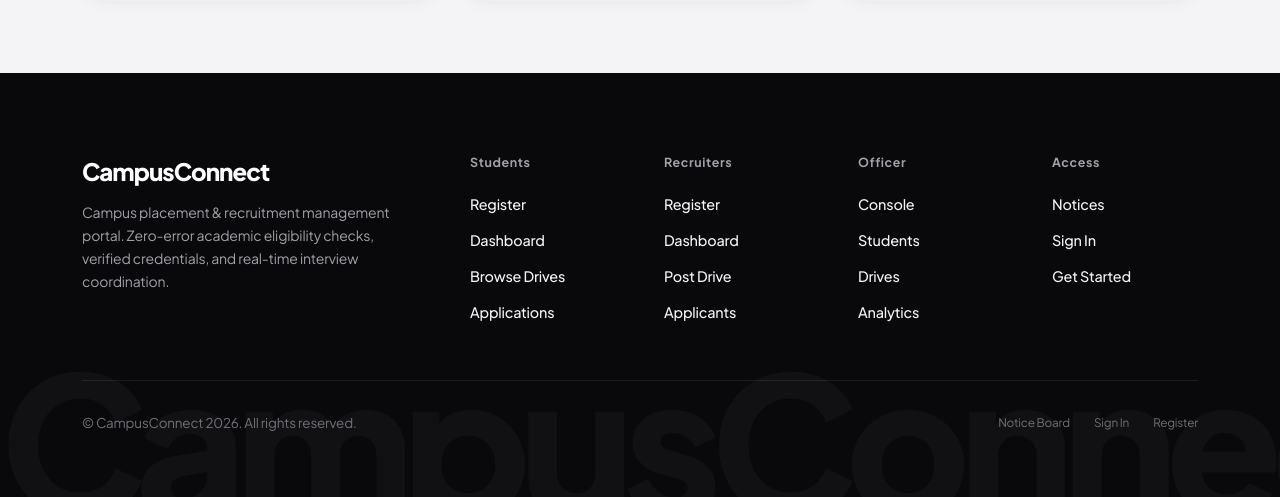
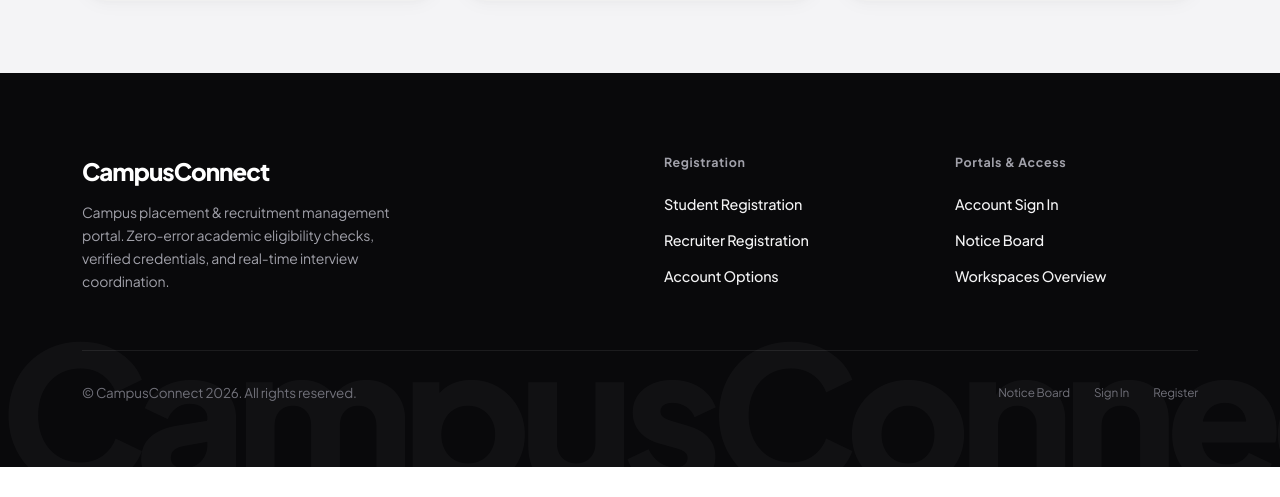
Before and after one commit to vanshajcooks/ChoixE, a Spring Boot app: page / in a window 1280 px wide. Shown: the part 1406-1903 px from the top of the page. After the commit the page ends 1873 px from the top, so only its background shows below. Run offline with Spring Boot 4, Linux system fonts and the light colour scheme; some of the project's set-up classes (security, data sources, template engines, error pages and the like) are left out, and stand-ins take their place; some libraries are stand-ins or nearby versions.

Commit message:
improvements - finally finishing touches

```diff
--- a/src/main/resources/templates/index.html
+++ b/src/main/resources/templates/index.html
@@ -267,53 +267,30 @@
         <div class="container footer-content-wrap">
             <div class="row g-4 g-lg-5">
                 <!-- Brand Information Column -->
-                <div class="col-lg-4 col-md-12 mb-4 mb-lg-0">
+                <div class="col-lg-5 col-md-12 mb-4 mb-lg-0">
                     <div class="footer-brand-title">CampusConnect</div>
                     <p class="small mb-0" style="max-width: 320px; color: #a1a1aa !important; line-height: 1.65;">
                         Campus placement &amp; recruitment management portal. Zero-error academic eligibility checks, verified credentials, and real-time interview coordination.
                     </p>
                 </div>
 
-                <!-- Students Column -->
-                <div class="col-6 col-md-4 col-lg-2">
-                    <div class="footer-col-title">Students</div>
+                <!-- Registration Column -->
+                <div class="col-6 col-md-3 col-lg-3 offset-lg-1">
+                    <div class="footer-col-title">Registration</div>
                     <ul class="footer-nav-list">
-                        <li><a th:href="@{/register/student}" class="footer-link">Register</a></li>
-                        <li><a th:href="@{/student/dashboard}" class="footer-link">Dashboard</a></li>
-                        <li><a th:href="@{/student/jobs}" class="footer-link">Browse Drives</a></li>
-                        <li><a th:href="@{/student/applications}" class="footer-link">Applications</a></li>
+                        <li><a th:href="@{/register/student}" class="footer-link">Student Registration</a></li>
+                        <li><a th:href="@{/register/recruiter}" class="footer-link">Recruiter Registration</a></li>
+                        <li><a th:href="@{/register}" class="footer-link">Account Options</a></li>
                     </ul>
                 </div>
 
-                <!-- Recruiters Column -->
-                <div class="col-6 col-md-4 col-lg-2">
-                    <div class="footer-col-title">Recruiters</div>
+                <!-- Portals & Access Column -->
+                <div class="col-6 col-md-3 col-lg-3">
+                    <div class="footer-col-title">Portals &amp; Access</div>
                     <ul class="footer-nav-list">
-                        <li><a th:href="@{/register/recruiter}" class="footer-link">Register</a></li>
-                        <li><a th:href="@{/recruiter/dashboard}" class="footer-link">Dashboard</a></li>
-                        <li><a th:href="@{/recruiter/jobs/new}" class="footer-link">Post Drive</a></li>
-                        <li><a th:href="@{/recruiter/applicants}" class="footer-link">Applicants</a></li>
-                    </ul>
-                </div>
-
-                <!-- Administration Column -->
-                <div class="col-6 col-md-4 col-lg-2">
-                    <div class="footer-col-title">Officer</div>
-                    <ul class="footer-nav-list">
-                        <li><a th:href="@{/officer/dashboard}" class="footer-link">Console</a></li>
-                        <li><a th:href="@{/officer/students}" class="footer-link">Students</a></li>
-                        <li><a th:href="@{/officer/jobs}" class="footer-link">Drives</a></li>
-                        <li><a th:href="@{/officer/analytics}" class="footer-link">Analytics</a></li>
-                    </ul>
-                </div>
-
-                <!-- Public & Notices Column -->
-                <div class="col-6 col-md-4 col-lg-2">
-                    <div class="footer-col-title">Access</div>
-                    <ul class="footer-nav-list">
-                        <li><a th:href="@{/announcements}" class="footer-link">Notices</a></li>
-                        <li><a th:href="@{/login}" class="footer-link">Sign In</a></li>
-                        <li><a th:href="@{/register}" class="footer-link">Get Started</a></li>
+                        <li><a th:href="@{/login}" class="footer-link">Account Sign In</a></li>
+                        <li><a th:href="@{/announcements}" class="footer-link">Notice Board</a></li>
+                        <li><a href="#portals" class="footer-link">Workspaces Overview</a></li>
                     </ul>
                 </div>
             </div>
```
Also changed, not shown: src/main/resources/templates/error.html (added, +84 -0 lines).
